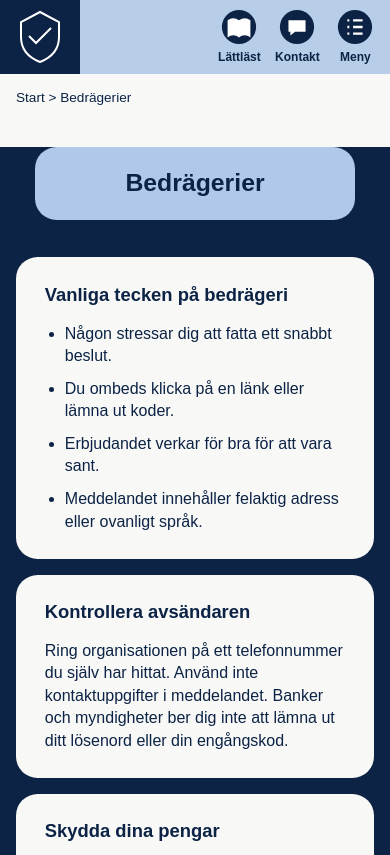
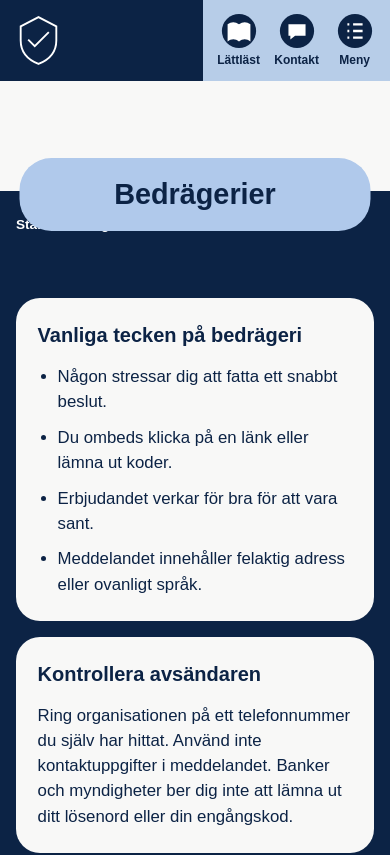
Before and after one commit to mariaalander/Digital-Accessibility-Group-2, a plain HTML site: page sv/fraud_sv.html in a window 390 px wide. Shown: the top 855 px of the page. Drawn offline with Linux system fonts and the light colour scheme.

Commit message:
fixed fraud site header

```diff
--- a/sv/fraud_sv.html
+++ b/sv/fraud_sv.html
@@ -8,6 +8,7 @@
     content="Lär dig känna igen och skydda dig mot bedrägerier på internet."
   />
   <title>Bedrägerier | Trygg på internet</title>
+
   <style>
     :root {
       --navy: #0c2345;
@@ -17,13 +18,15 @@
       --focus: #6a35ff;
     }
 
-      * {
+    *,
+    *::before,
+    *::after {
       box-sizing: border-box;
     }
 
     body {
       margin: 0;
-        background: var(--page-background);
+      background: var(--navy);
       color: var(--navy);
       font-family: Arial, Helvetica, sans-serif;
       line-height: 1.4;
@@ -33,7 +36,8 @@
       color: inherit;
     }
 
-      a:focus-visible {
+    a:focus-visible,
+    button:focus-visible {
       outline: 4px solid var(--focus);
       outline-offset: 4px;
     }
@@ -66,35 +70,38 @@
       transform: translateY(0);
     }
 
+    /* Sidhuvud */
+
     .site-header {
       display: flex;
-        min-height: 74px;
+      min-height: 100px;
       background: var(--navy);
     }
 
     .brand {
       display: flex;
       align-items: center;
+      flex: 1;
       padding: 0.75rem 2rem;
     }
 
     .brand svg {
-        width: 48px;
-        height: 54px;
+      width: 65px;
+      height: 75px;
     }
 
     .site-navigation {
       display: flex;
       align-items: stretch;
       justify-content: flex-end;
-        flex: 1;
-        padding-right: 1.25rem;
+      gap: 0.75rem;
+      padding: 0.75rem 2rem;
       background: var(--light-blue);
     }
 
     .nav-link {
       display: flex;
-        min-width: 68px;
+      min-width: 75px;
       flex-direction: column;
       align-items: center;
       justify-content: center;
@@ -106,16 +113,48 @@
     }
 
     .nav-link svg {
-        width: 38px;
-        height: 38px;
+      width: 48px;
+      height: 48px;
       fill: var(--navy);
     }
 
+    /* Sidans titel */
+
+    .title-section {
+      position: relative;
+      height: 130px;
+      background: var(--page-background);
+    }
+
+    .page-title {
+      position: absolute;
+      z-index: 1;
+      bottom: -50px;
+      left: 50%;
+      width: min(90%, 430px);
+      margin: 0;
+      padding: 1.5rem 1rem;
+      border-radius: 2rem;
+      background: var(--title-blue);
+      text-align: center;
+      font-size: 2.2rem;
+      line-height: 1.2;
+      transform: translateX(-50%);
+    }
+
+    /* Huvudinnehåll */
+
+    main {
+      min-height: calc(100vh - 230px);
+      padding: 1rem 1rem 5rem;
+      background: var(--navy);
+    }
+
     .breadcrumb {
-        max-width: 900px;
-        margin: 0 auto;
-        padding: 1rem 2rem 2.8rem;
-        font-size: 0.85rem;
+      padding: 0.25rem 1rem;
+      color: #ffffff;
+      font-size: 0.95rem;
+      font-weight: 700;
     }
 
     .breadcrumb a {
@@ -126,71 +165,70 @@
       text-decoration: underline;
     }
 
-      main {
-        min-height: calc(100vh - 74px);
-        background: var(--navy);
-      }
-
     .page-content {
       max-width: 900px;
       margin: 0 auto;
-        padding: 0 2rem 5rem;
+      padding-top: 4rem;
     }
 
-      .page-title {
-        position: relative;
-        z-index: 1;
-        max-width: 320px;
-        margin: 0 auto -2.35rem;
-        padding: 1.35rem 1rem;
-        border-radius: 1.35rem;
-        background: var(--title-blue);
-        text-align: center;
-        font-size: 1.55rem;
-        line-height: 1.2;
-      }
+    /* Bedrägerikort */
 
     .fraud-grid {
       display: grid;
       grid-template-columns: 1fr 1fr;
       gap: 1.35rem;
-        padding-top: 5.35rem;
     }
 
     .fraud-card {
       min-height: 265px;
       padding: 1.6rem 1.8rem;
-        border-radius: 1.35rem;
+      border-radius: 2rem;
       background: var(--page-background);
     }
 
     .fraud-card h2 {
       margin: 0;
-        font-size: 1.15rem;
+      font-size: 1.25rem;
       line-height: 1.3;
     }
 
     .fraud-card p {
       margin: 1rem 0 0;
+      font-size: 1.05rem;
+      line-height: 1.5;
     }
 
     .fraud-card ul,
     .fraud-card ol {
       margin: 1rem 0 0;
       padding-left: 1.25rem;
+      font-size: 1.05rem;
+      line-height: 1.5;
     }
 
     .fraud-card li + li {
       margin-top: 0.65rem;
     }
 
+    /* Mobilanpassning */
+
     @media (max-width: 680px) {
+      .site-header {
+        min-height: 80px;
+      }
+
       .brand {
         padding: 0.6rem 1rem;
       }
 
+      .brand svg {
+        width: 45px;
+        height: 55px;
+      }
+
       .site-navigation {
-          padding-right: 0.35rem;
+        gap: 0;
+        padding: 0.4rem;
       }
 
       .nav-link {
@@ -198,34 +236,66 @@
         font-size: 0.75rem;
       }
 
+      .nav-link svg {
+        width: 38px;
+        height: 38px;
+      }
+
+      .title-section {
+        height: 110px;
+      }
+
+      .page-title {
+        bottom: -40px;
+        padding: 1.2rem 1rem;
+        font-size: 1.8rem;
+      }
+
+      main {
+        padding: 1rem 1rem 3rem;
+      }
+
       .breadcrumb {
-          padding: 0.85rem 1rem 2.5rem;
+        padding: 0.5rem 0;
+        font-size: 0.85rem;
       }
 
       .page-content {
-          padding: 0 1rem 3rem;
+        padding-top: 3.5rem;
       }
 
       .fraud-grid {
         grid-template-columns: 1fr;
         gap: 1rem;
-          padding-top: 4.7rem;
       }
 
       .fraud-card {
         min-height: auto;
+        padding: 1.5rem 1.35rem;
+        border-radius: 1.5rem;
       }
     }
   </style>
 </head>
+
 <body>
   <a class="skip-link" href="#main-content">Hoppa till huvudinnehållet</a>
 
   <header class="site-header">
     <a class="brand" href="../index.html" aria-label="Trygg på internet, startsida">
       <svg viewBox="0 0 48 54" aria-hidden="true">
-          <path d="M24 2 43 12v15c0 12-7.5 20.5-19 25C12.5 47.5 5 39 5 27V12L24 2Z" fill="none" stroke="#ffffff" stroke-width="2" />
-          <path d="m13 26 7 7 15-15" fill="none" stroke="#ffffff" stroke-width="2" />
+        <path
+          d="M24 2 43 12v15c0 12-7.5 20.5-19 25C12.5 47.5 5 39 5 27V12L24 2Z"
+          fill="none"
+          stroke="#ffffff"
+          stroke-width="2"
+        />
+        <path
+          d="m13 26 7 7 15-15"
+          fill="none"
+          stroke="#ffffff"
+          stroke-width="2"
+        />
       </svg>
     </a>
 
@@ -233,37 +303,51 @@
       <a class="nav-link" href="#lattlast">
         <svg viewBox="0 0 40 40" aria-hidden="true">
           <circle cx="20" cy="20" r="18" />
-            <path d="M8 13c4-3 8-3 12 0v18c-4-3-8-3-12 0V13Zm24 0c-4-3-8-3-12 0v18c4-3 8-3 12 0V13Z" fill="#ffffff" />
+          <path
+            d="M8 13c4-3 8-3 12 0v18c-4-3-8-3-12 0V13Zm24 0c-4-3-8-3-12 0v18c4-3 8-3 12 0V13Z"
+            fill="#ffffff"
+          />
         </svg>
         <span>Lättläst</span>
       </a>
+
       <a class="nav-link" href="#kontakt">
         <svg viewBox="0 0 40 40" aria-hidden="true">
           <circle cx="20" cy="20" r="18" />
-            <path d="M11 13h18v12H18l-5 4v-4h-2V13Z" fill="#ffffff" />
+          <path
+            d="M11 13h18v12H18l-5 4v-4h-2V13Z"
+            fill="#ffffff"
+          />
         </svg>
         <span>Kontakt</span>
       </a>
+
       <a class="nav-link" href="#meny">
         <svg viewBox="0 0 40 40" aria-hidden="true">
           <circle cx="20" cy="20" r="18" />
-            <path d="M12 13h2m4 0h10M12 20h2m4 0h10M12 27h2m4 0h10" stroke="#ffffff" stroke-width="2.5" />
+          <path
+            d="M12 13h2m4 0h10M12 20h2m4 0h10M12 27h2m4 0h10"
+            stroke="#ffffff"
+            stroke-width="2.5"
+          />
         </svg>
         <span>Meny</span>
       </a>
     </nav>
   </header>
 
+  <div class="title-section">
+    <h1 class="page-title">Bedrägerier</h1>
+  </div>
+
+  <main id="main-content">
     <div class="breadcrumb">
       <a href="../index.html">Start</a>
       <span aria-hidden="true"> &gt; </span>
       <span aria-current="page">Bedrägerier</span>
     </div>
 
-    <main id="main-content">
     <div class="page-content">
-        <h1 class="page-title">Bedrägerier</h1>
-
       <section class="fraud-grid" aria-labelledby="fraud-topics">
         <h2 id="fraud-topics" class="visually-hidden">Så skyddar du dig mot bedrägerier</h2>
 
```
Lines whose indentation alone changed are shown as unchanged.
